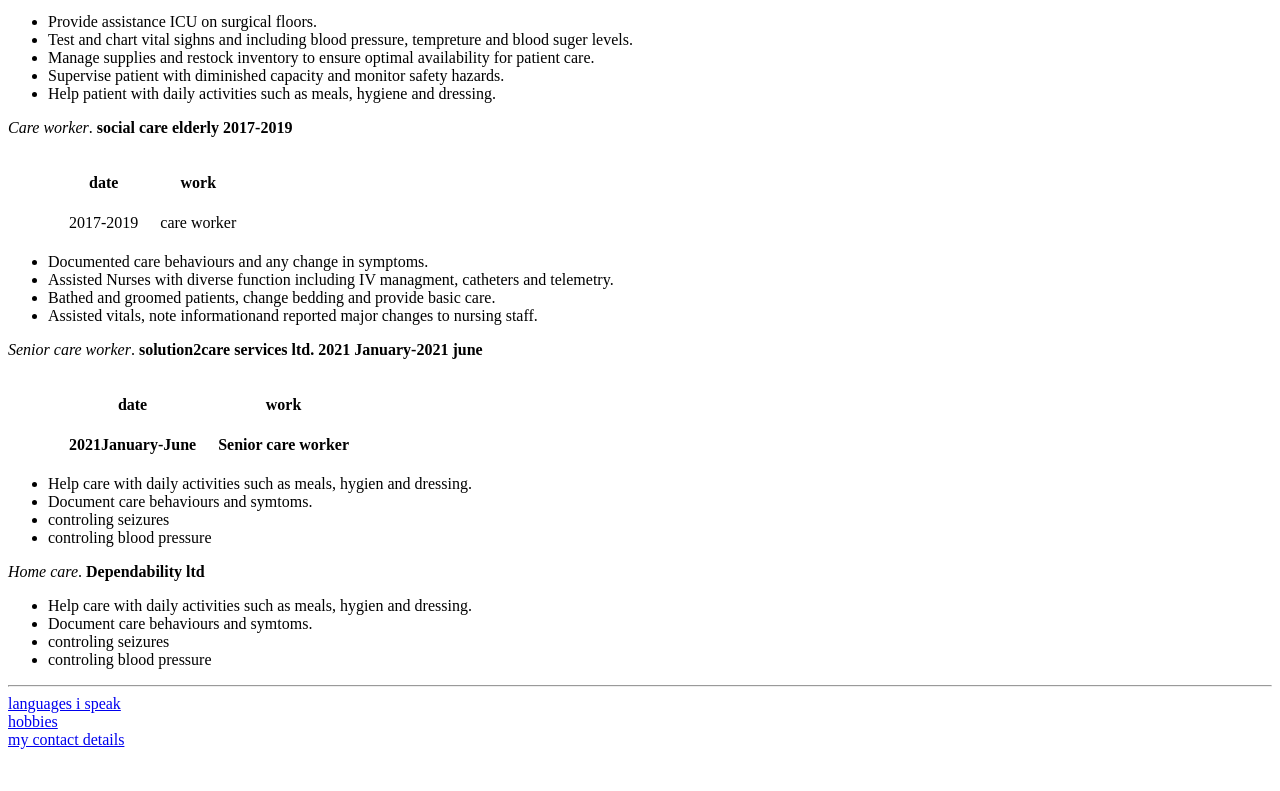
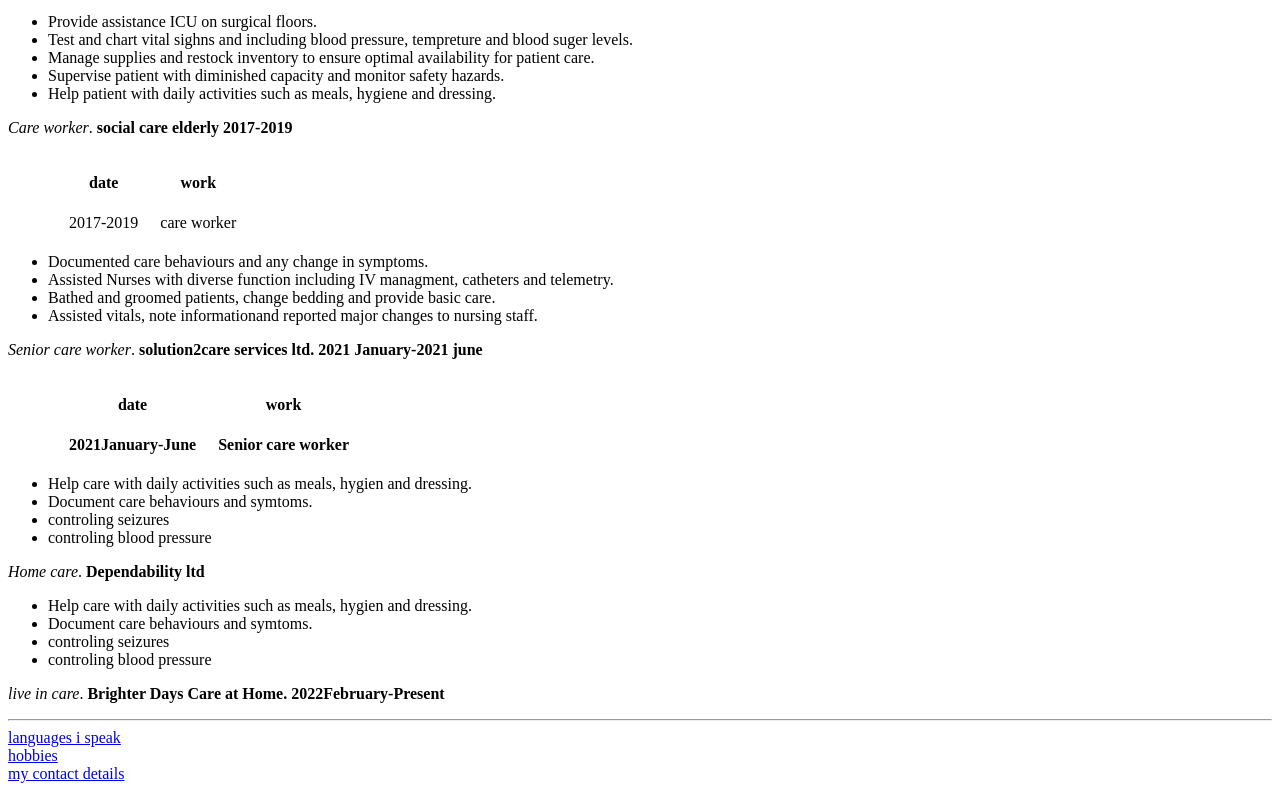
Before and after one commit to Abdirizak99/cv-mine, a plain HTML site: page index.html in a window 1280 px wide. Shown: the part 810-1601 px from the top of the page. Before the commit the page ends 1567 px from the top, so only its background shows below. Drawn offline with Linux system fonts and the light colour scheme.

Commit message:
Update index.html

```diff
--- a/index.html
+++ b/index.html
@@ -93,6 +93,7 @@
            <li>controling seizures</li>
            <li>controling blood pressure</li>
         </ul>
+        <p>     <em>live in care</em>.   <strong>Brighter Days Care at Home. 2022February-Present</strong></p>
   <hr>
 <a href="languages i speak.html">languages i speak</a><br>
 <a href="hobbies.html">hobbies</a><br>
```
